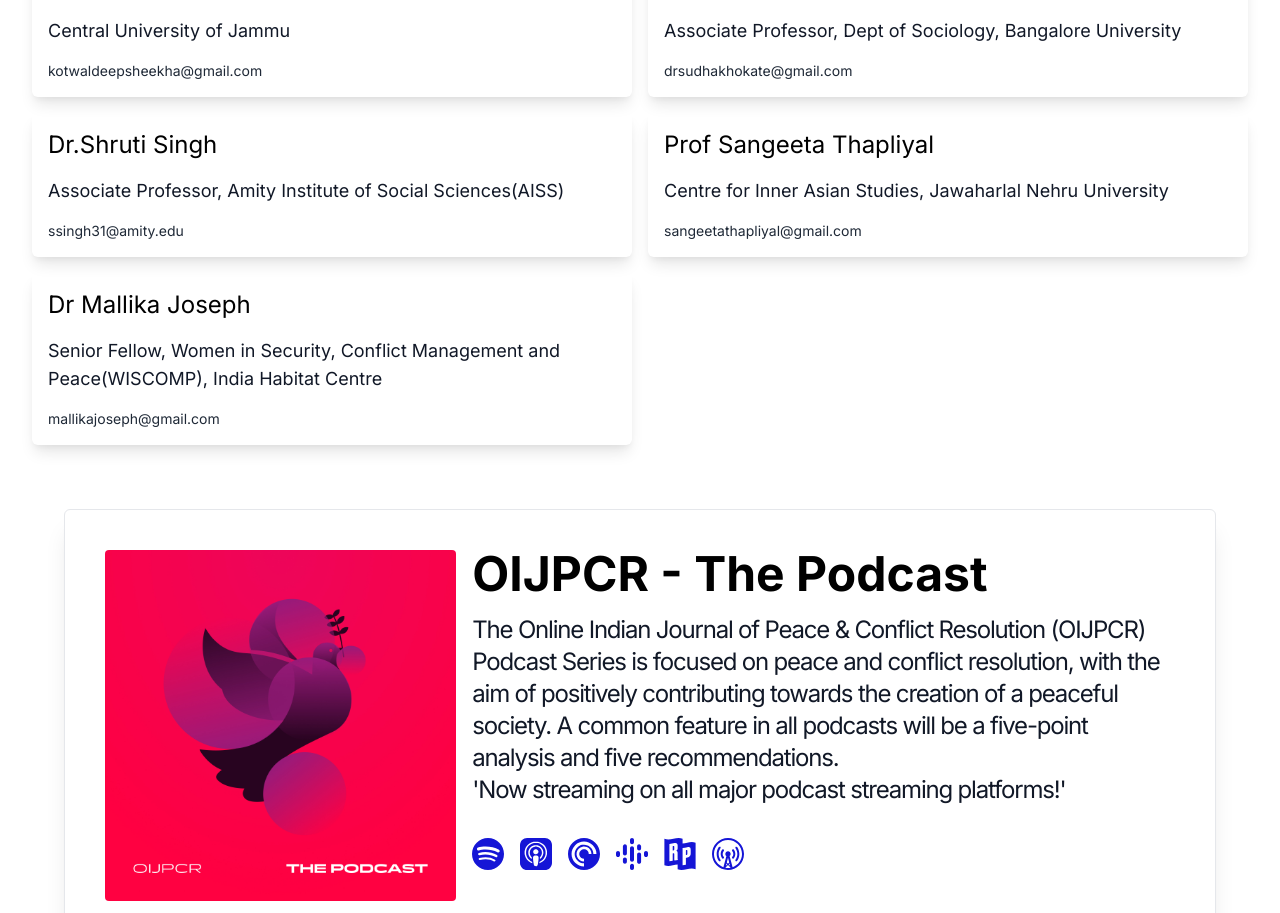
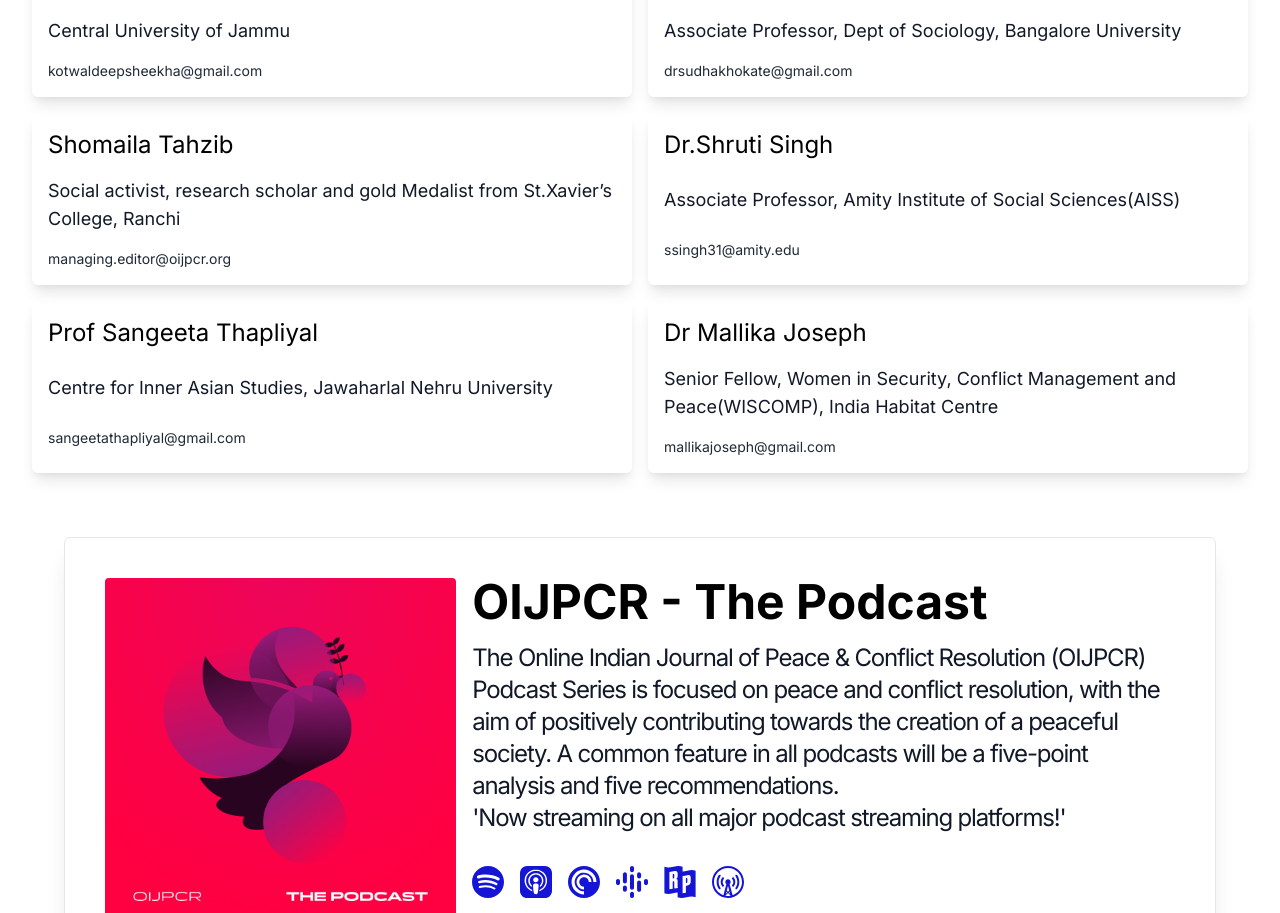
Before and after one commit to batman004/OIJPCR-front-end, a React (Create React App) app: page /about in a window 1280 px wide. Shown: the part 823-1736 px from the top of the page. Built offline with nearby package versions, Linux system fonts and the light colour scheme.

Commit message:
add : editorial team member

```diff
--- a/src/pages/About.js
+++ b/src/pages/About.js
@@ -62,6 +62,11 @@ const boardMembers = [
     email: "drsudhakhokate@gmail.com"
   },
   {
+    name: "Shomaila Tahzib",
+    university: "Social activist, research scholar and gold Medalist from St.Xavier’s College, Ranchi",
+    email: "managing.editor@oijpcr.org"
+  },
+  {
     name: "Dr.Shruti Singh",
     university: "Associate Professor, Amity Institute of Social Sciences(AISS)",
     email: "ssingh31@amity.edu"
```
Also changed, not shown: 1 other file (tests, documents, lock files or other folders).
